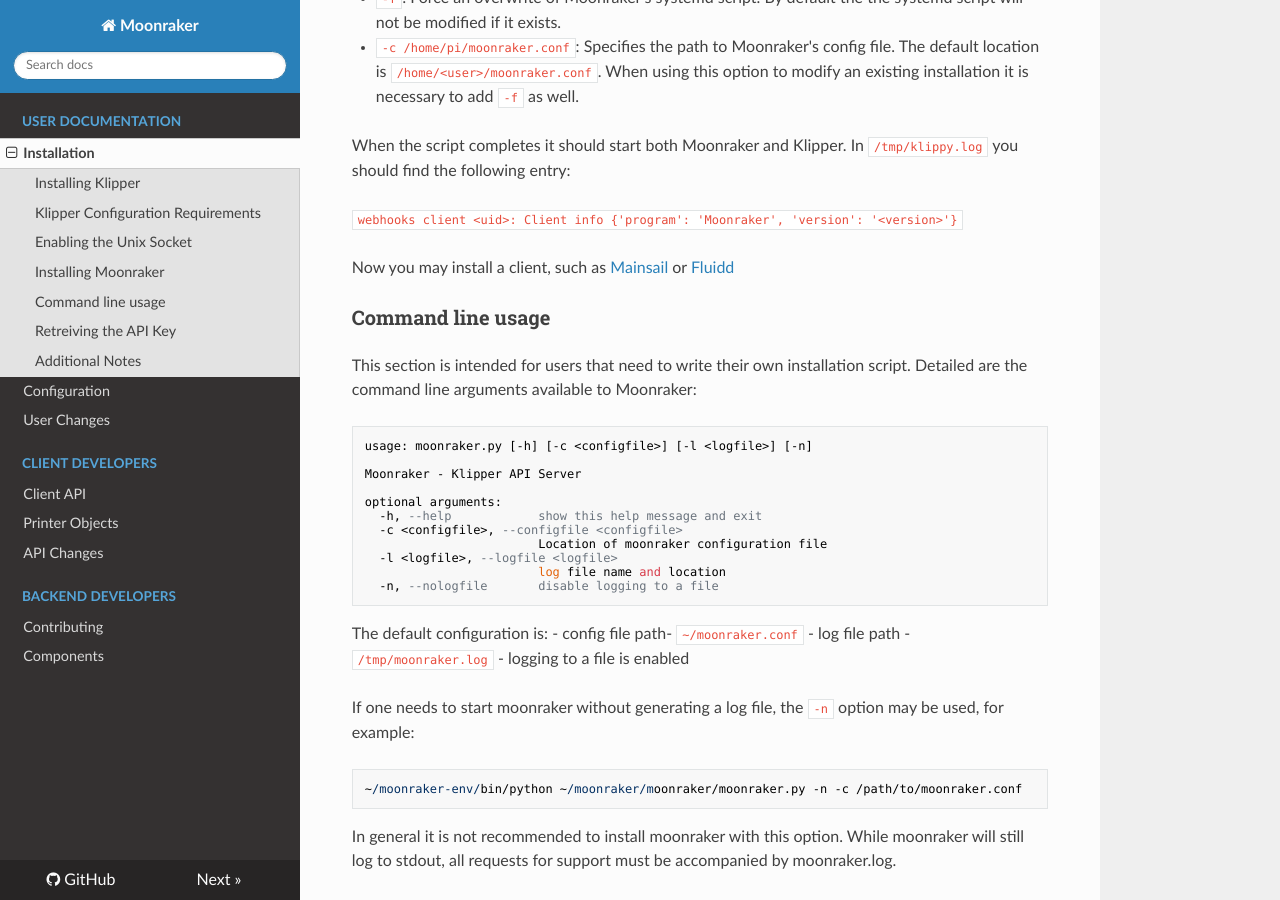
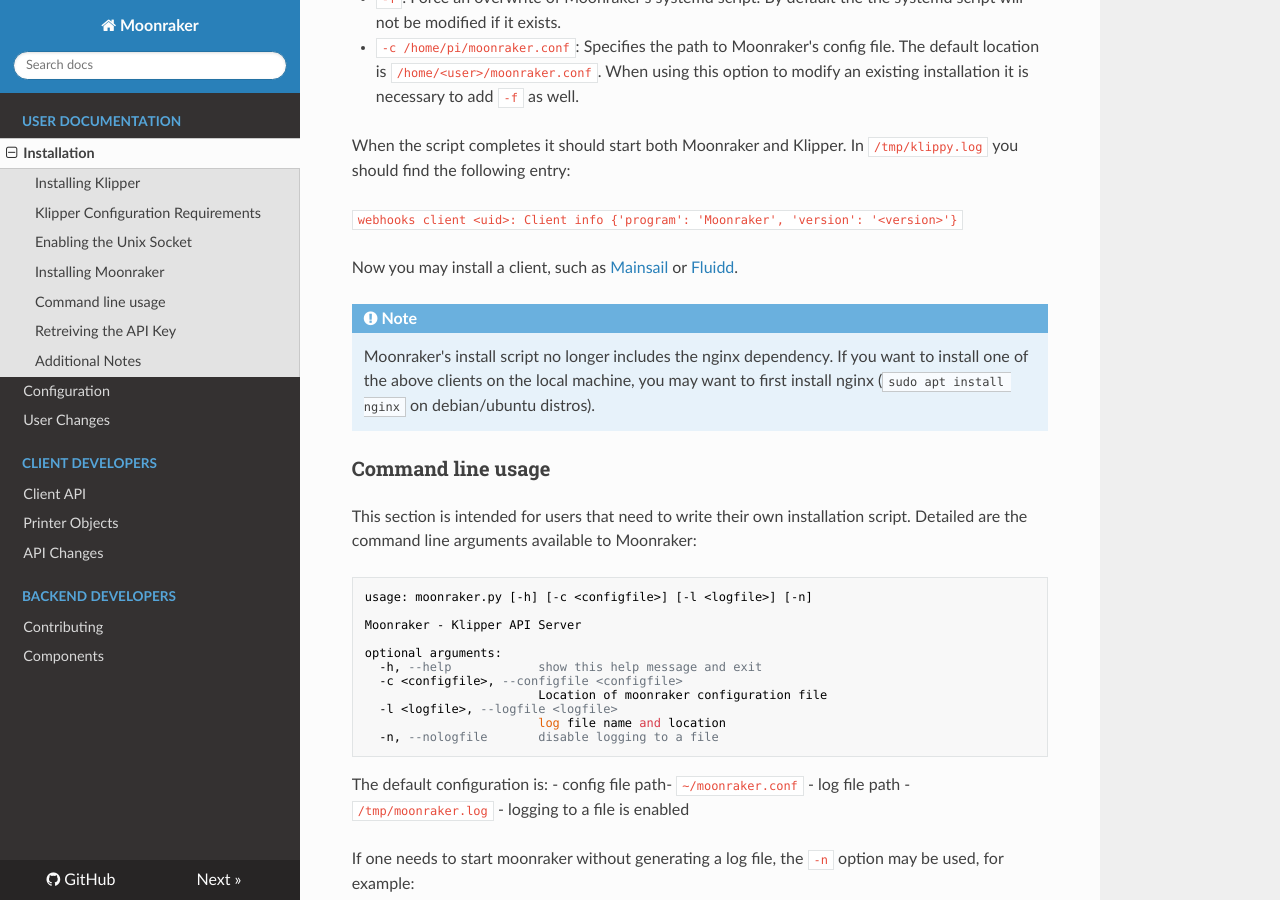
Before and after one commit to Marirossibn/moonraker, an MkDocs documentation site: the page built from docs/installation.md, in a window 1280 px wide and 900 px high, scrolled down 2580 px. Built offline with MkDocs 1.6.1, drawn with Linux system fonts in a browser that asks for light colours; nearby versions of some CDN libraries.

Commit message:
docs: add note about nginx to installation.md
Signed-off-by:  Eric Callahan <arksine.code@gmail.com>

```diff
--- a/docs/installation.md
+++ b/docs/installation.md
@@ -139,7 +139,14 @@
 
 Now you may install a client, such as
 [Mainsail](https://github.com/meteyou/mainsail) or
-[Fluidd](https://github.com/cadriel/fluidd)
+[Fluidd](https://github.com/cadriel/fluidd).
+
+!!! Note
+    Moonraker's install script no longer includes the nginx dependency.
+    If you want to install one of the above clients on the local machine,
+    you may want to first install nginx (`sudo apt install nginx` on
+    debian/ubuntu distros).
+
 
 ### Command line usage
 
```
